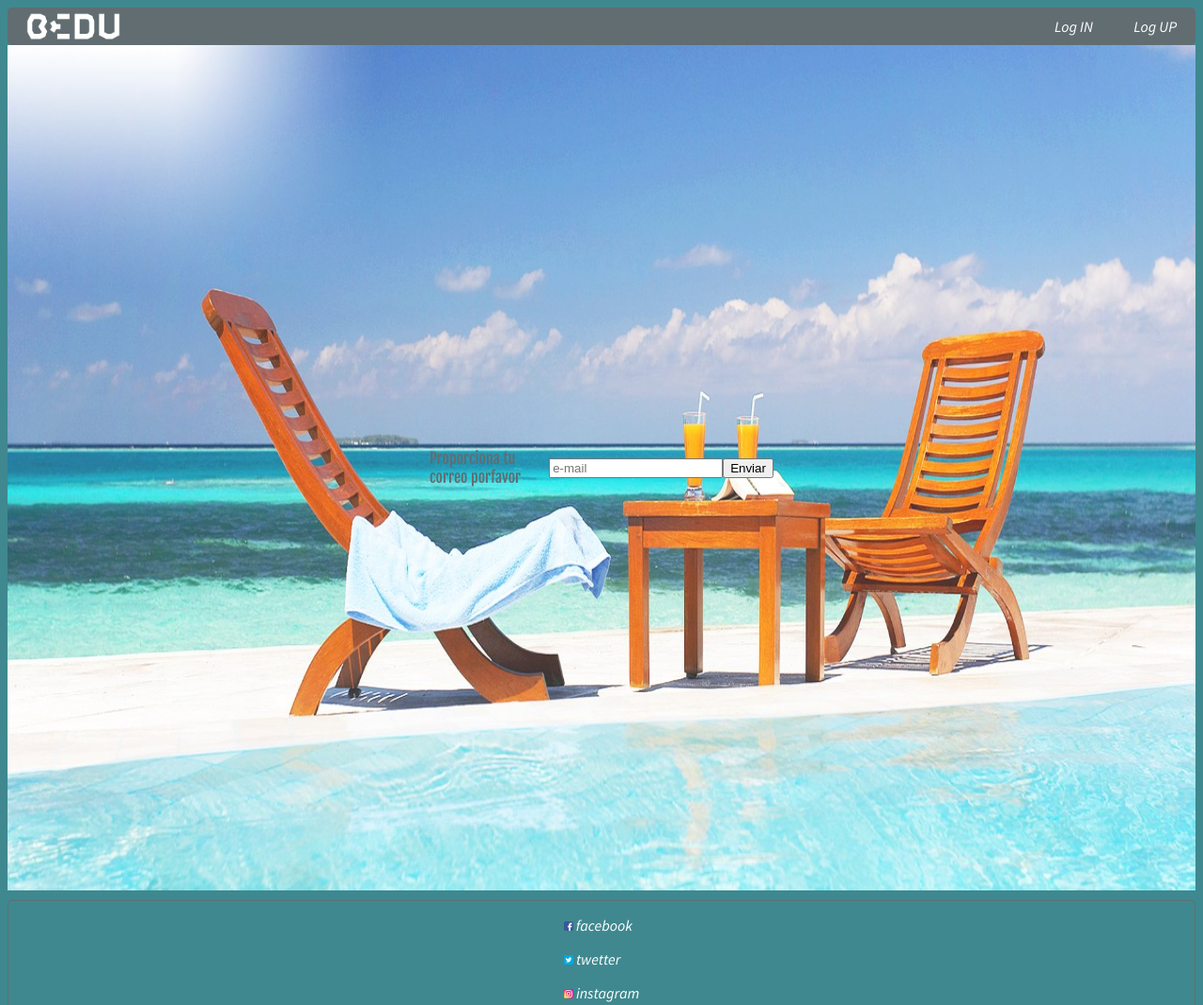
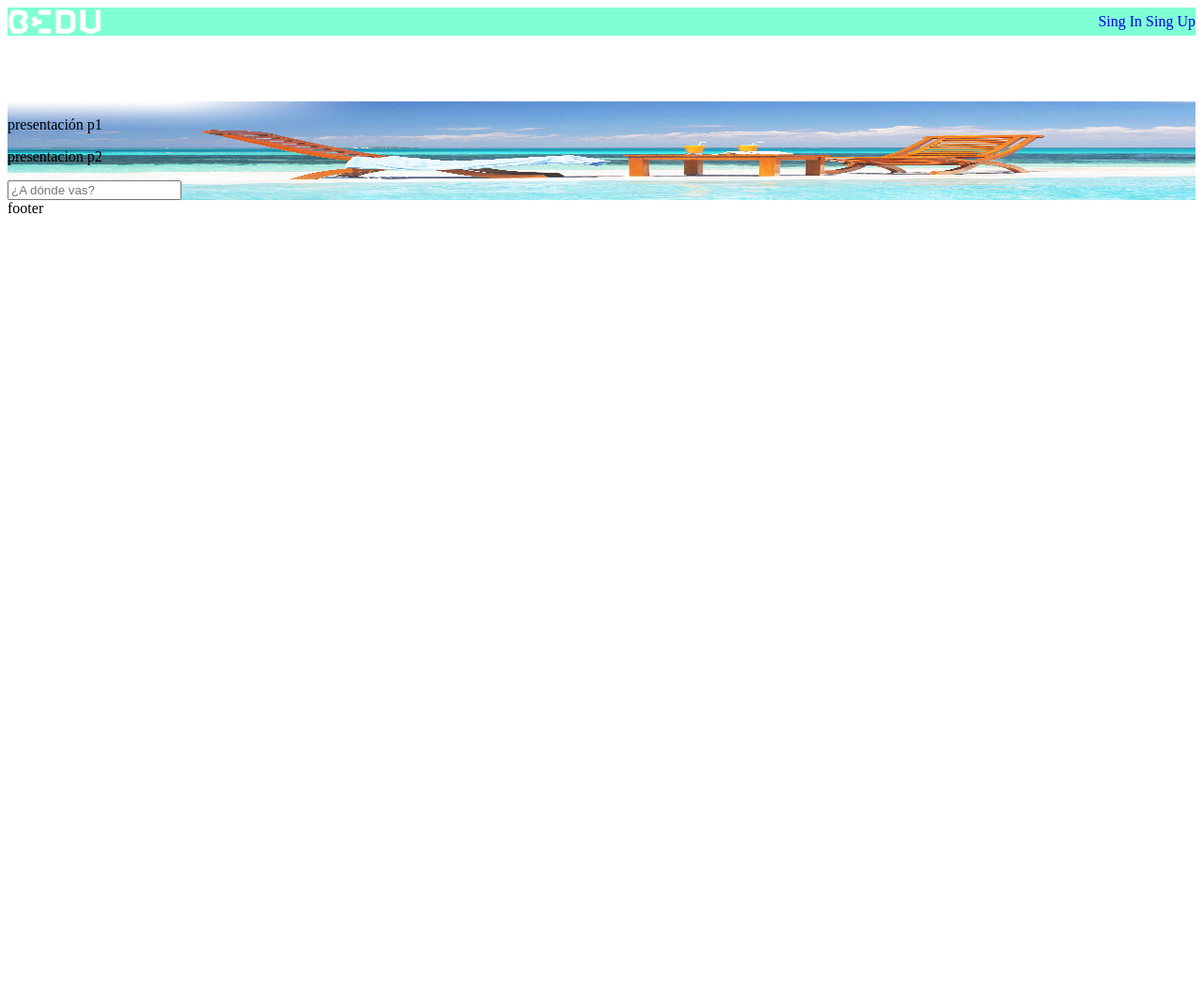
Before and after one commit to jordi-olivares/bedu_sabatino, a plain HTML site: page index.html in a window 1280 px wide. Shown: the top 1070 px of the page at 94% size. After the commit the page ends 800 px from the top, so only its background shows below. Drawn offline with Linux system fonts and the light colour scheme.

Commit message:
no funciona la imagen del hero

```diff
--- a/assets/CSS/main.css
+++ b/assets/CSS/main.css
@@ -1,75 +1,45 @@
-body{
-    background-color: #3f888f;
-    font-family: 'Source Sans Pro',sans-serif;
-}
-h1,
-h2,
-h3,
-h4,
-h5,
-h6
-{
-    font-family: 'Fjalla One', sans-serif;
+.container{
+    display: grid;
+    grid-template-columns: 1r;
+    grid-template-rows: 1fr 100% 1fr;
 }
 
-header{
-    background-color: #616d71;
+/*Menu de navegación*/
+.header{
+    display: flex;
+    background-color: aquamarine;
+    justify-content: space-between;
+    align-items: center;
+    height: 30px;
+}
+#logotipo{
+    height: 30px;
+}
+a{
+    text-decoration: none;
+}
+
+
+/*parte del Hero*/
+
+.hero{
+    background-image: url('../images/fondoHeader.jpg');
+    background-size: 100% 100%;
+
+}
+
+.container{
+    display: grid;
+    grid-template-columns:1fr ;
+    grid-template-rows: 100px 1fr 200px;
+}
+
+/*seccion de la cabecera*/
+.header{
     display: flex;
     justify-content: space-between;
     align-items: center;
-    height: 40px;
-    border-radius: 5px;
 }
 #logotipo{
     width: 100px;
-    padding-left: 20px;
 }
-a{
-    color: white;
-    text-decoration: none;
-}
-.register a{
-    padding: 20px;
-}
-a:hover{
-    color: peru;
-    font-size: large;
-}
-.register a:active{
-    background-color: #3f888f;
-    color: white;
-    border-radius: 5px;
-}
-/*sección principal hero*/
-
-.hero{
-    height: 900px;
-    background-image: url('../images/fondoHeader.jpg');
-    background-size: 100% 900px;
-    display: flex;
-    justify-content: center;
-    align-items: center;
-}
-.hero>label{
-    margin-right: 30px;
-    align-items: center;
-    color: #616d71;
-    font-family: 'Fjalla One', sans-serif;
-}
-.hero>button:hover{
-    background-color: powderblue;
-}
-footer{
-    display: flex;
-    justify-content: center;
-    align-items: center;
-    border: 1px solid #616d71;
-    border-radius: 5px;
-    margin-top: 10px;
-}
-
-.icono {
-    width: 10px;
-}
-
-/*Reactividad*/
--- a/index.html
+++ b/index.html
@@ -4,43 +4,27 @@
     <meta charset="UTF-8">
     <meta name="viewport" content="width=device-width, initial-scale=1.0">
     <title>Document</title>
-    <link href="https://fonts.googleapis.com/css?family=Fjalla+One|Source+Sans+Pro:400i&display=swap" rel="stylesheet">
     <link rel="stylesheet" href="./assets/CSS/main.css">
 </head>
 <body>
-    <header>
-        <!--<figure class="logotipoContener">-->
-            <img id="logotipo" src="./assets/images/logoBedu.png" alt="logo no disponible">
-        <!--</figure>-->
-        <nav class="register">    <!--para no preocuparme de los margenes internos y solo del padding-->
-            <a href="index.html">Log IN</a>
-            <a href="index.html">Log UP</a>
-        </nav>
-    </header>
-
-    <section class="hero">
-        <form action="form-email" action="index.html"></form>
-        <label for="#textbox">Proporciona tu<br>correo porfavor</label>
-        <input type="datetime" placeholder="e-mail" id="textbox">
-        <button >Enviar</button>
-    </section>
-
-    <footer>
-        <div>
-            <p class="facebook">
-                <img class="icono" src="./assets/images/facebook.svg" alt=""><a href="/facebook/"> facebook </a>
-
-            </p>
-
-            <p class="twetter">
-                <img class="icono" src="./assets/images/twitter.svg" alt=""> <a href="/facebook/"> twetter </a>
-            </p>
-
-            <p class="instagram">
-                <img class="icono" src="./assets/images/instagram.svg" alt=""> <a href="/facebook/">instagram </a>
-            </p>
-        </div>
-    </footer>
-
+    <div class="container">
+        <header class="item header">
+            <img id="logotipo" src="assets/images/logoBedu.png" alt="logotipo no disponible">
+            <nav class="index">
+                <a href="./index.html">Sing In</a>
+                <a href="./index.html">Sing Up</a>
+            </nav>
+        </header>
+        <section class="item hero">
+            <div>
+                <p>presentación p1 </p>
+                <p>presentacion p2</p>
+                <form action="/index.html/">
+                    <input type="text" placeholder="¿A dónde vas?">
+                </form>
+            </div>
+        </section>
+        <footer class="item footer">footer</footer>
+    </div>
 </body>
 </html>
```
